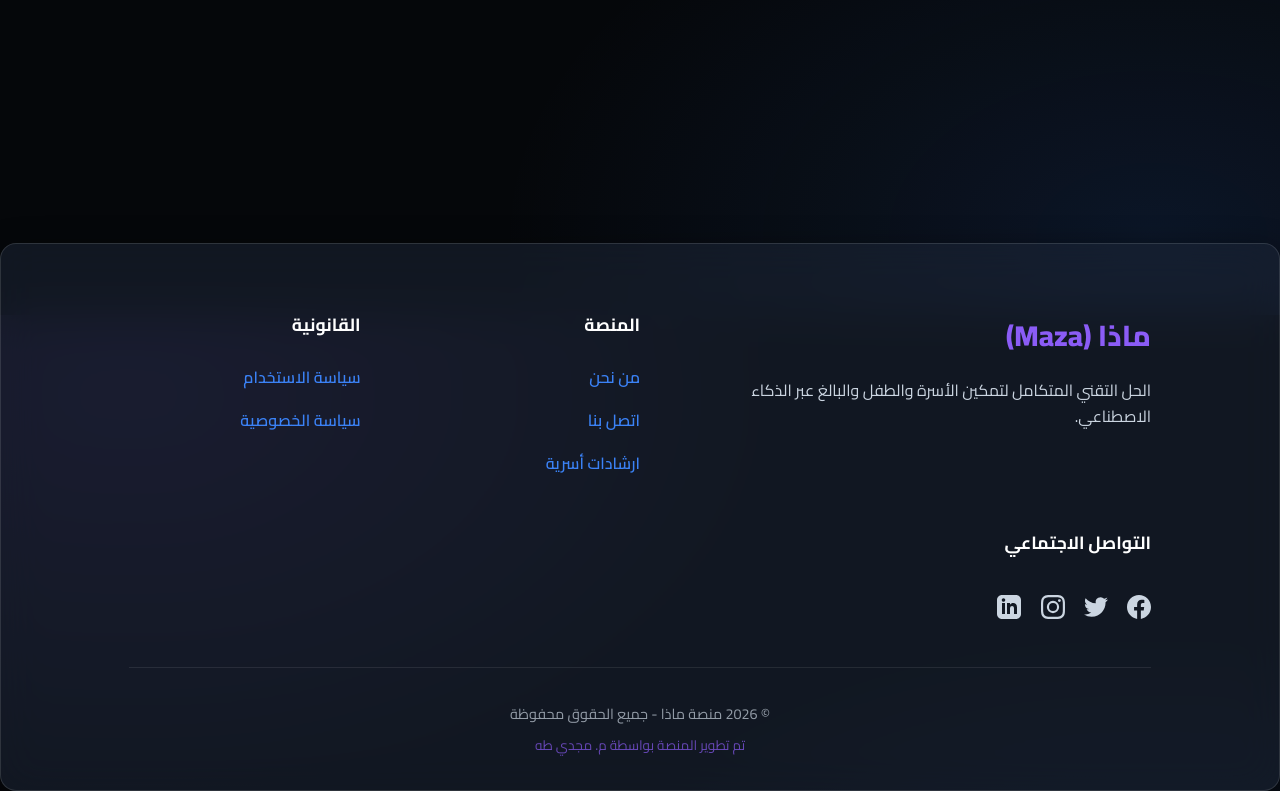
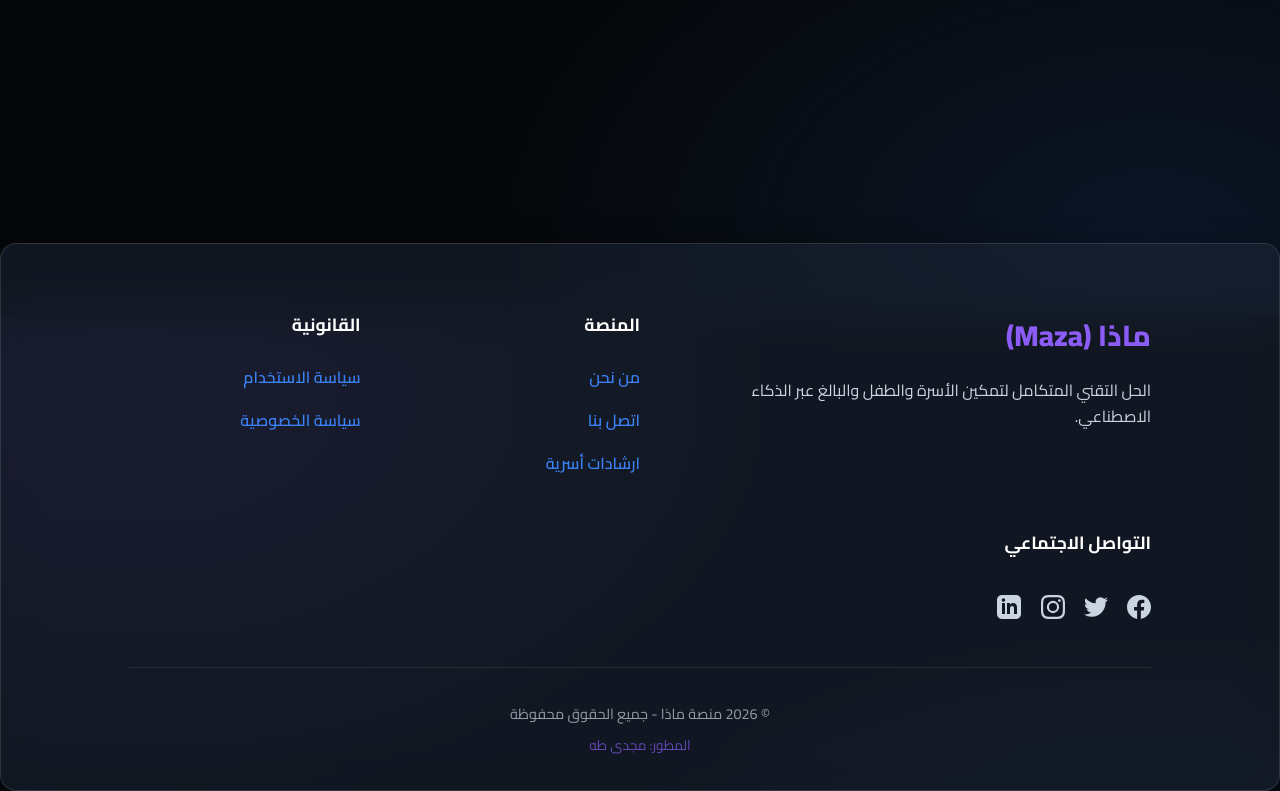
Before and after one commit to mazaacdemy/maza.online, a Next.js app: page /welcome in a window 1280 px wide. Shown: the part 2085-2876 px from the top of the page. Built offline with nearby package versions, Linux system fonts and the light colour scheme; no server answers; the database is empty.

Commit message:
Update footer credit and final environment fixes

```diff
--- a/components/Footer.tsx
+++ b/components/Footer.tsx
@@ -58,7 +58,7 @@
       <div className="footer-bottom">
         <p>© 2026 منصة ماذا - جميع الحقوق محفوظة</p>
         <p className="developer-credit mt-1 color-accent-primary text-sm-secondary-mt">
-          تم تطوير المنصة بواسطة م. مجدي طه
+          المطور: مجدى طه
         </p>
       </div>
 
```
